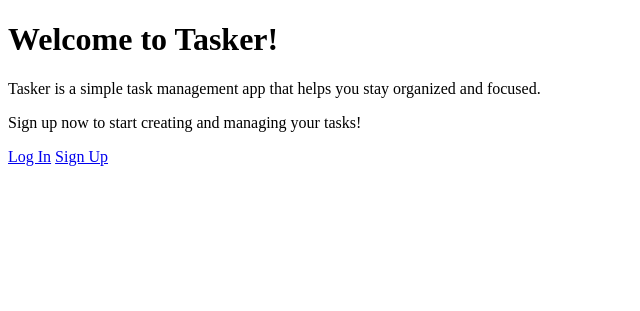
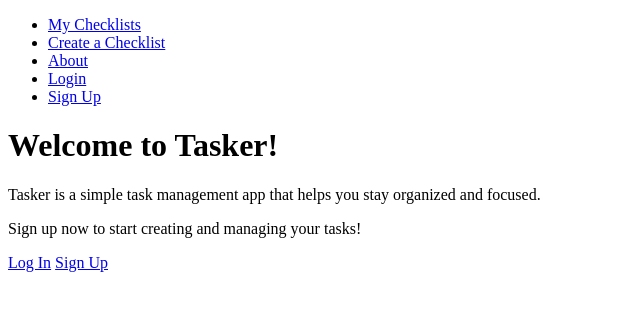
Before and after one commit to SscottK/tasker, a Django app: page / in a window 1280 px wide. Shown: the top 311 px of the page, without its empty margins (0-640 px from the left). Run offline with Django 4.2, Linux system fonts and the light colour scheme.

Commit message:
base.html adjustment

```diff
--- a/tasker_main_app/templates/base.html
+++ b/tasker_main_app/templates/base.html
@@ -14,13 +14,14 @@
 
   </head>
   <body>
+
     <header>
 
-    {% block content %}
+
 
       <nav>
         <ul>
-          <li><a href="/checklists">All Checklists</a></li>
+          <li><a href="/checklists">My Checklists</a></li>
           <li><a href="{% url 'checklist-create' %}">Create a Checklist</a></li>
           {% if user.is_authenticated %}
             <form id="logout-form" method="post" action="{% url 'logout' %}">
@@ -35,6 +36,7 @@
         </ul>
       </nav>
     </header>
+    {% block content %}
 
     {% endblock %}
   </body>
--- a/tasker_main_app/urls.py
+++ b/tasker_main_app/urls.py
@@ -9,4 +9,12 @@ urlpatterns = [
   path('signup/', views.signup, name='signup'),
   path('login/', auth_views.LoginView.as_view(template_name='users/login.html'), name='login'),
   path('logout/', LogoutView.as_view(next_page='/'), name='logout'),
+  path('checklists/create/', views.ChecklistCreate.as_view(), name='checklist-create'),
+  path('checklists/', views.checklist_index, name='checklist-index'),
+  path('checklists/<int:checklist_id>/', views.checklist_detail, name='checklist-detail'),
+  path('checklists/<int:pk>/update/', views.ChecklistUpdate.as_view(), name='checklist-update'),
+  path('checklists/<int:pk>/delete/', views.ChecklistDelete.as_view(), name='checklist-delete'),
+  path('checklists/<int:checklist_id>/add-task', views.add_task_to_checklist, name='add-task'),
+  path('checklists/<int:checklist_id>/edit-task/<int:pk>/', views.ListitemUpdate.as_view(), name='edit-task'),
+  path('checklists/<int:checklist_id>/delete-task/<int:pk>/', views.ListitemDelete.as_view(), name='delete-task'),
  ]
```
Also changed, not shown: tasker_main_app/templates/welcome.html (line endings or trailing spaces).
